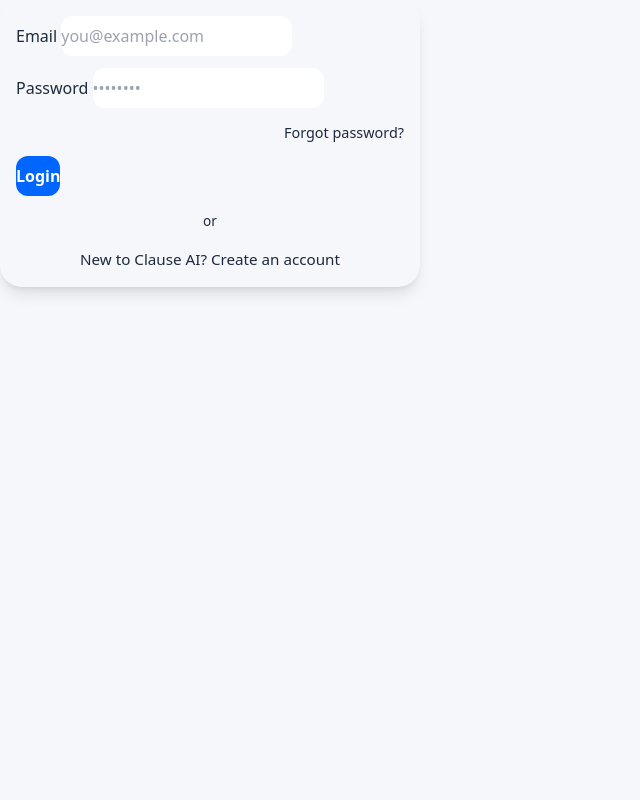
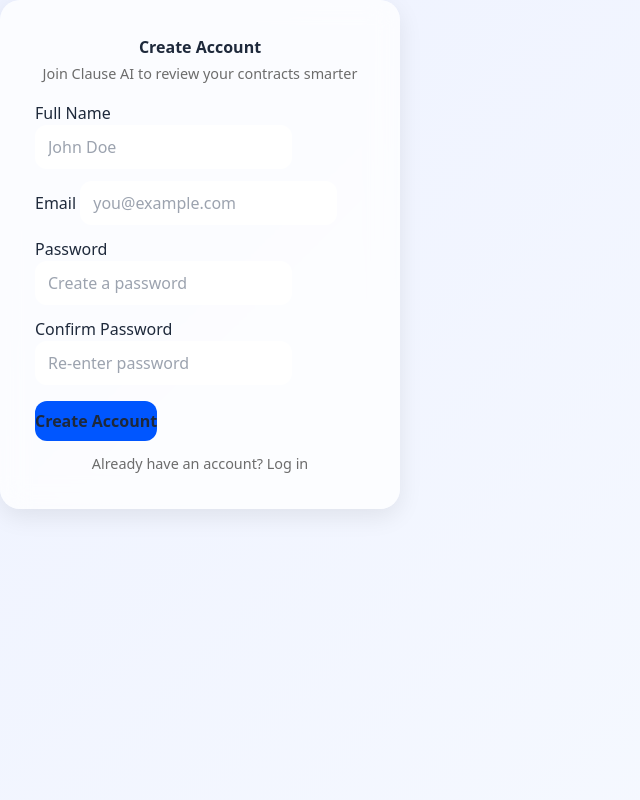
Before and after one commit to AlgoNest/Clause, a Flask app: page /signup in a window 1280 px wide. Shown: the whole page, without its empty margins (0-640 px from the left). Run offline with Flask 3, Linux system fonts and the light colour scheme; some libraries are stand-ins or nearby versions.

Commit message:
Update signup.html

```diff
--- a/templates/signup.html
+++ b/templates/signup.html
@@ -1,49 +1,106 @@
 {% extends "layout.html" %}
-{% block title %}Login — Clause AI{% endblock %}
+{% block title %}Sign Up — Clause AI{% endblock %}
 {% block body %}
 
-<div class="container d-flex justify-content-center align-items-center" style="min-height: 100vh; background: #f5f7fb;">
-  <div class="card shadow-lg border-0 p-4" style="width: 420px; border-radius: 22px;">
+<style>
+  /* Background gradient */
+  body {
+    background: linear-gradient(135deg, #eef2ff, #f8fbff);
+  }
 
+  /* Fade + slide animation */
+  @keyframes fadeSlide {
+    0% {
+      opacity: 0;
+      transform: translateY(25px);
+    }
+    100% {
+      opacity: 1;
+      transform: translateY(0);
+    }
+  }
 
+  /* Glass card */
+  .glass-card {
+    backdrop-filter: blur(14px);
+    background: rgba(255, 255, 255, 0.75);
+    border-radius: 20px;
+    padding: 35px;
+    width: 400px;
+    animation: fadeSlide 0.7s ease-out forwards;
+    box-shadow: 0 8px 25px rgba(0,0,0,0.08);
+  }
 
-    <form action="/login" method="POST">
+  .glass-card input {
+    border-radius: 12px !important;
+    padding: 10px 13px !important;
+  }
+
+  .glass-card button {
+    border-radius: 12px;
+    font-weight: 600;
+    font-size: 1rem;
+  }
+
+  .subtle {
+    font-size: 0.9rem;
+    color: #6c6c6c;
+  }
+
+  /* Hover animation on button */
+  .btn-cta:hover {
+    transform: translateY(-2px);
+    box-shadow: 0 6px 15px rgba(0, 86, 255, 0.3);
+  }
+</style>
+
+<div class="d-flex justify-content-center align-items-center" style="height: 100vh;">
+  <div class="glass-card">
+
+    <h2 class="text-center mb-1" style="font-weight: 700;">Create Account</h2>
+    <p class="text-center subtle mb-4">Join Clause AI to review your contracts smarter</p>
+
+    <form action="/signup" method="POST">
+
+      <!-- Name -->
+      <div class="form-group mb-3">
+        <label class="fw-semibold">Full Name</label>
+        <input type="text" class="form-control" name="name" placeholder="John Doe" required>
+      </div>
 
       <!-- Email -->
       <div class="form-group mb-3">
-        <label class="fw-bold">Email</label>
-        <input type="email" class="form-control py-2" name="email" placeholder="you@example.com" required style="border-radius: 12px;">
+        <label class="fw-semibold">Email</label>
+        <input type="email" class="form-control" name="email" placeholder="you@example.com" required>
       </div>
 
       <!-- Password -->
       <div class="form-group mb-3">
-        <label class="fw-bold">Password</label>
-        <input type="password" class="form-control py-2" name="password" placeholder="••••••••" required style="border-radius: 12px;">
+        <label class="fw-semibold">Password</label>
+        <input type="password" class="form-control" name="password" placeholder="Create a password" required>
       </div>
 
-      <!-- Forgot Password -->
-      <div class="text-end mb-3">
-        <a href="/forgot-password" class="text-decoration-none" style="font-size: 0.9rem;">Forgot password?</a>
+      <!-- Confirm -->
+      <div class="form-group mb-4">
+        <label class="fw-semibold">Confirm Password</label>
+        <input type="password" class="form-control" name="confirm_password" placeholder="Re-enter password" required>
       </div>
 
-      <!-- Login Button -->
-      <button type="submit" class="btn w-100 py-2" style="background: #0066ff; border-radius: 12px; color: white; font-weight: 600;">
-        Login
+      <!-- Button -->
+      <button type="submit"
+              class="btn btn-primary w-100 py-2 btn-cta"
+              style="background: #0056ff;">
+        Create Account
       </button>
 
-      <!-- Divider -->
-      <div class="text-center my-3">
-        <span class="text-muted" style="font-size: 0.85rem;">or</span>
-      </div>
-
-
-      <!-- Signup Link -->
-      <p class="text-center mt-4" style="font-size: 0.95rem;">
-        New to Clause AI?
-        <a href="/signup" class="fw-semibold">Create an account</a>
+      <!-- Login link -->
+      <p class="text-center mt-3 subtle">
+        Already have an account?
+        <a href="/login" class="fw-semibold">Log in</a>
       </p>
 
     </form>
+
   </div>
 </div>
 
```
